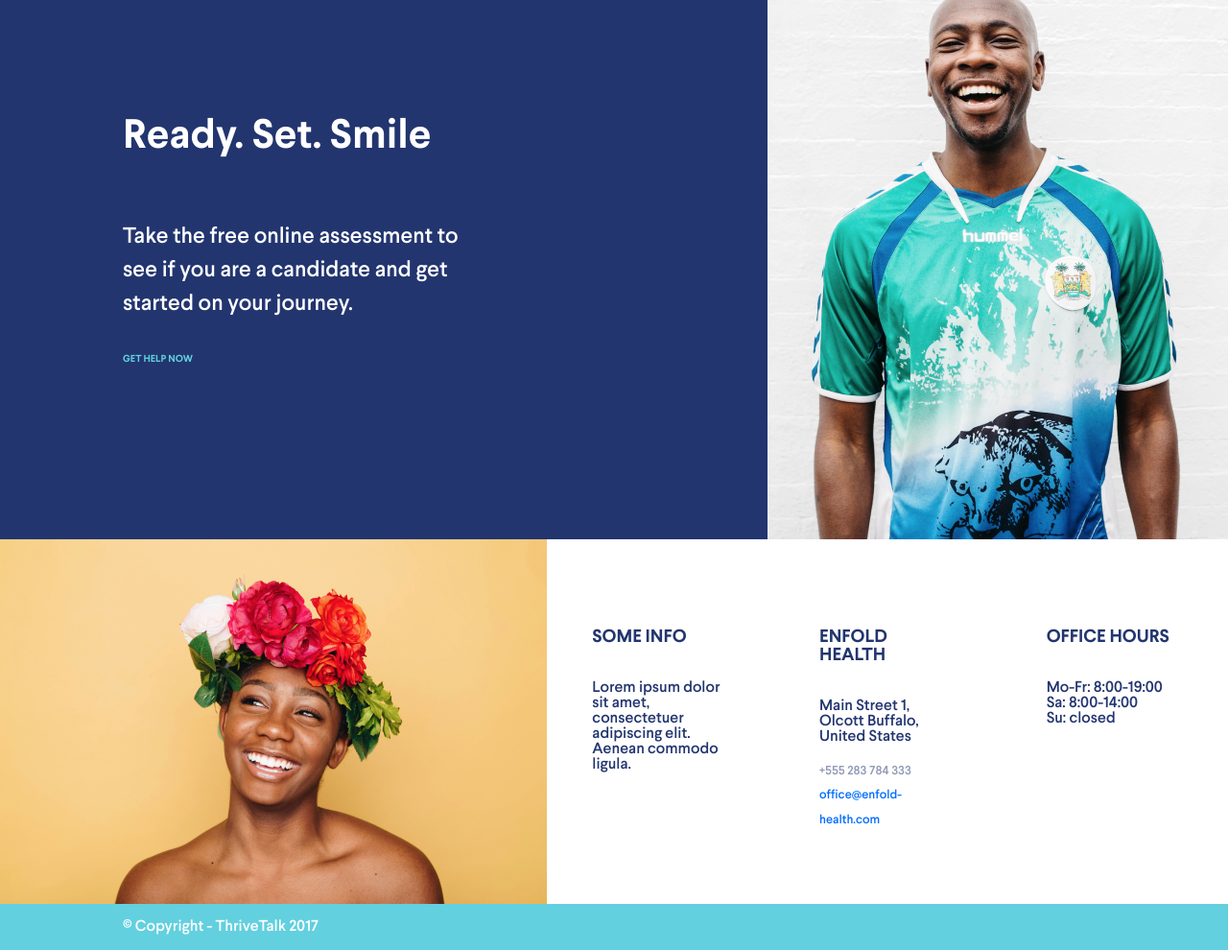
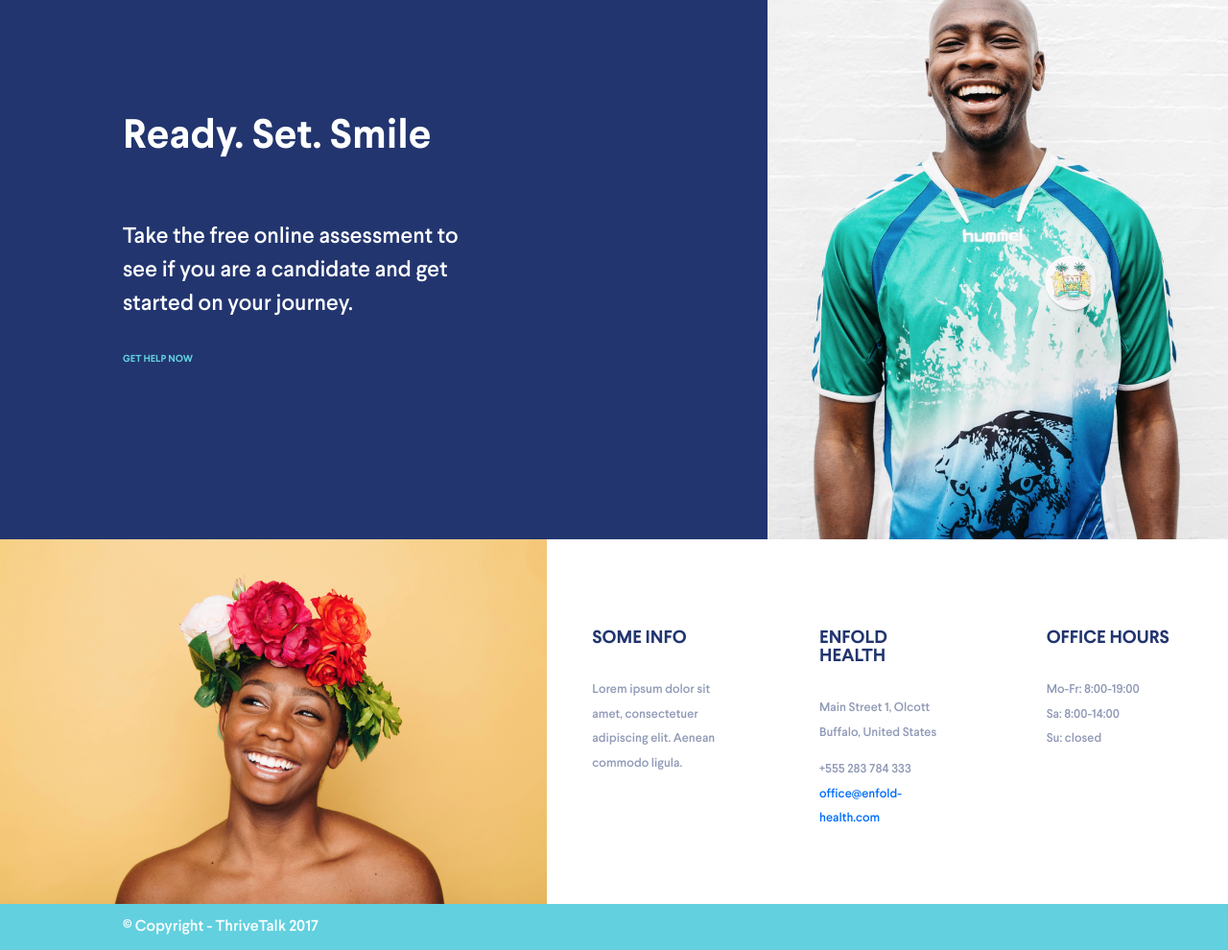
Before and after one commit to lilgvr/profsoft-task1, a website built with webpack: page public/index.html in a window 1280 px wide. Shown: the part 4095-5085 px from the top of the page at 96% size. Built offline with nearby package versions, Linux system fonts and the light colour scheme.

Commit message:
footer fixes

```diff
--- a/src/styles/footer.scss
+++ b/src/styles/footer.scss
@@ -4,10 +4,6 @@ footer {
 	display: flex;
 	flex-direction: column;
 	color: #22356F;
-
-	address {
-		font-style: normal;
-	}
 
 	h3 {
 		text-transform: uppercase;
@@ -30,14 +26,18 @@ footer {
 			opacity: 1;
 		}
 
-		& > div {
-			display: flex;
-			flex-direction: column;
-			width: 20%;
+		address {
+			font-style: normal;
 		}
 	}
 
-	a, #{&}__content p, .#{&}__content span {
+	.#{&}__content > div {
+		display: flex;
+		flex-direction: column;
+		width: 20%;
+	}
+
+	a, .#{&}__content p, .#{&}__content span {
 		opacity: 50%;
 		font-size: 1vw;
 		line-height: 2vw;
```
